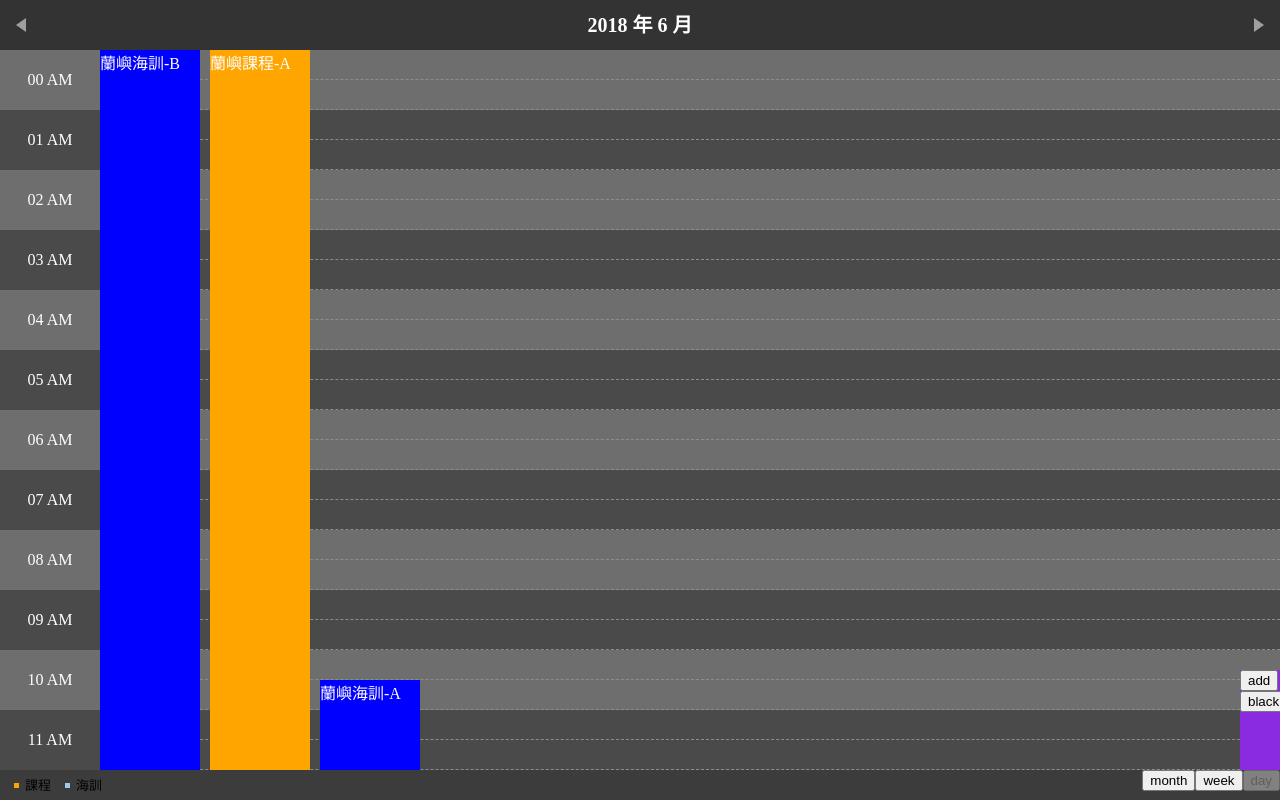
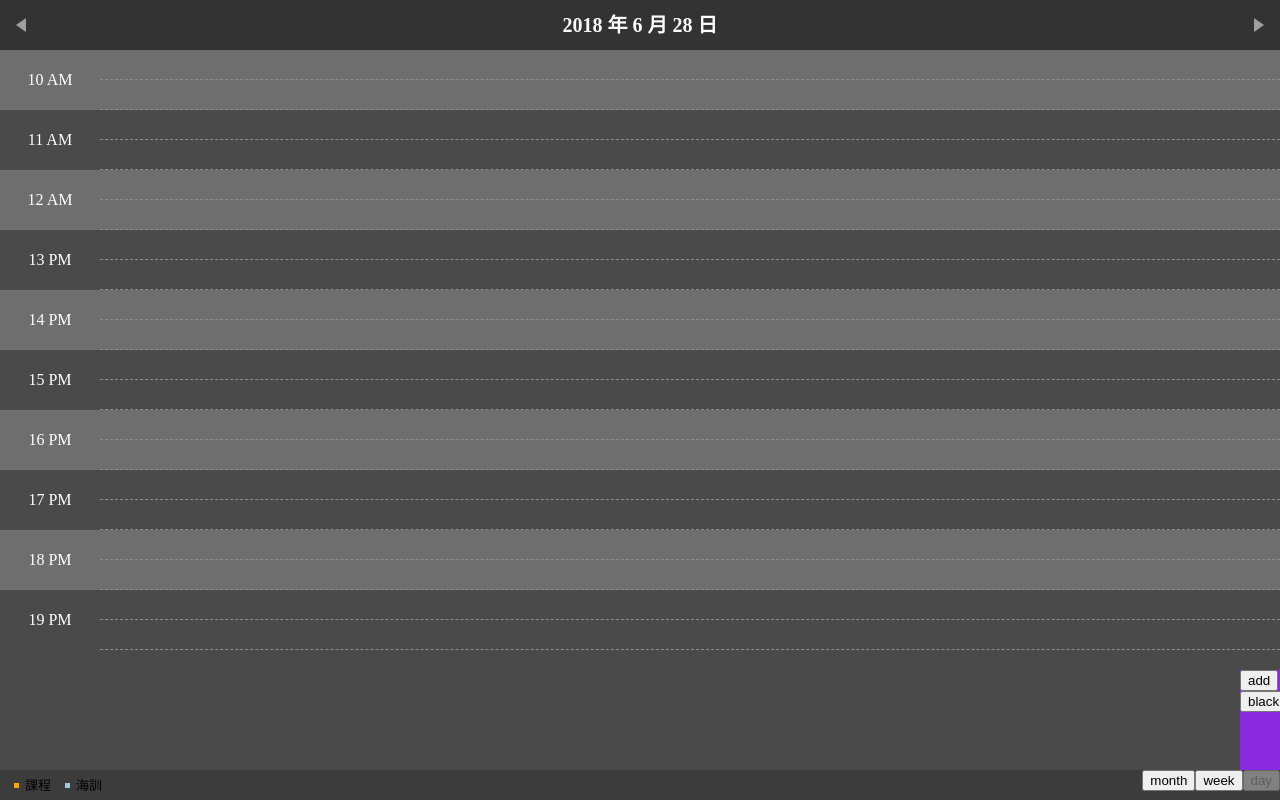
Before and after one commit to SHANG-TING/ngx-calendar, an Angular app: page / in a window 1280 px wide. Both pictures are taken after a click on the button "day". Built offline with nearby package versions, Linux system fonts and the light colour scheme.

Commit message:
引用 ngx-calendar-day-view 相關input 跟 method

```diff
--- a/src/app/ngx-calendar/ngx-calendar.component.html
+++ b/src/app/ngx-calendar/ngx-calendar.component.html
@@ -15,9 +15,9 @@
     <ngx-calendar-month-view [className]="className" *ngSwitchCase="'month'" [weekNames]="weekNames" [yearName]="yearName" [monthName]="monthName"
       [events]="events" [nstr]="nstr" (open)="openEvent($event)"></ngx-calendar-month-view>
 
-    <ngx-calendar-week-view [className]="className" *ngSwitchCase="'week'" [events]="events" [nstr]="nstr" ></ngx-calendar-week-view>
+    <ngx-calendar-week-view [className]="className" *ngSwitchCase="'week'" [events]="events" [nstr]="nstr"></ngx-calendar-week-view>
 
-    <ngx-calendar-day-view [className]="className" *ngSwitchCase="'day'" [events]="events" ></ngx-calendar-day-view>
+    <ngx-calendar-day-view [className]="className" *ngSwitchCase="'day'" [events]="events" [nstr]="nstr" start="10:00" end="20:00"></ngx-calendar-day-view>
 
   </div>
 
--- a/src/app/ngx-calendar/ngx-calendar.component.ts
+++ b/src/app/ngx-calendar/ngx-calendar.component.ts
@@ -6,6 +6,7 @@ import { PopUpService } from './@core/components';
 import { NgxCalendarMonthPopupComponent } from './month/ngx-calendar-month-popup/ngx-calendar-month-popup.component';
 import { NgxCalendarMonthViewComponent } from './month/ngx-calendar-month-view';
 import { NgxCalendarWeekViewComponent } from './week/ngx-calendar-week-view';
+import { NgxCalendarDayViewComponent } from './day/ngx-calendar-day-view';
 
 @Component({
   selector: 'ngx-calendar',
@@ -16,6 +17,7 @@ export class NgxCalendarComponent implements OnInit {
   @Input() weekNames: string[] = ['星期日', '星期一', '星期二', '星期三', '星期四', '星期五', '星期六'];
   @Input() yearName = '年';
   @Input() monthName = '月';
+  @Input() dayName = '日';
   @Input() events: CalendarEvent[] = [];
   @Input() nstr = new Date();
   @Output() open: EventEmitter<any> = new EventEmitter();
@@ -34,13 +36,24 @@ export class NgxCalendarComponent implements OnInit {
   get ynow() { return this.nstr.getFullYear(); }
   get mnow() { return this.nstr.getMonth(); }
   get dnow() { return this.nstr.getDate(); }
-  get monDetail() { return `${this.ynow} ${this.yearName} ${this.mnow + 1} ${this.monthName}`; }
+  get monDetail() {
+    let result = `${this.ynow} ${this.yearName} ${this.mnow + 1} ${this.monthName}`;
+
+    if (this.viewMode === CalendarViewMode.day) {
+      result = `${result} ${this.dnow} ${this.dayName}`;
+    }
+
+    return result;
+  }
 
   @ViewChild(NgxCalendarMonthViewComponent)
   private monthComponent: NgxCalendarMonthViewComponent;
 
   @ViewChild(NgxCalendarWeekViewComponent)
   private weekComponent: NgxCalendarWeekViewComponent;
+
+  @ViewChild(NgxCalendarDayViewComponent)
+  private dayComponent: NgxCalendarDayViewComponent;
 
   private monthPopupComponent = this._factory.resolveComponentFactory(NgxCalendarMonthPopupComponent);
 
@@ -59,6 +72,9 @@ export class NgxCalendarComponent implements OnInit {
       case CalendarViewMode.week:
         this.weekComponent.prev();
         break;
+      case CalendarViewMode.day:
+        this.dayComponent.prev();
+        break;
     }
   }
 
@@ -69,6 +85,9 @@ export class NgxCalendarComponent implements OnInit {
         break;
       case CalendarViewMode.week:
         this.weekComponent.next();
+        break;
+      case CalendarViewMode.day:
+        this.dayComponent.next();
         break;
     }
   }
```
